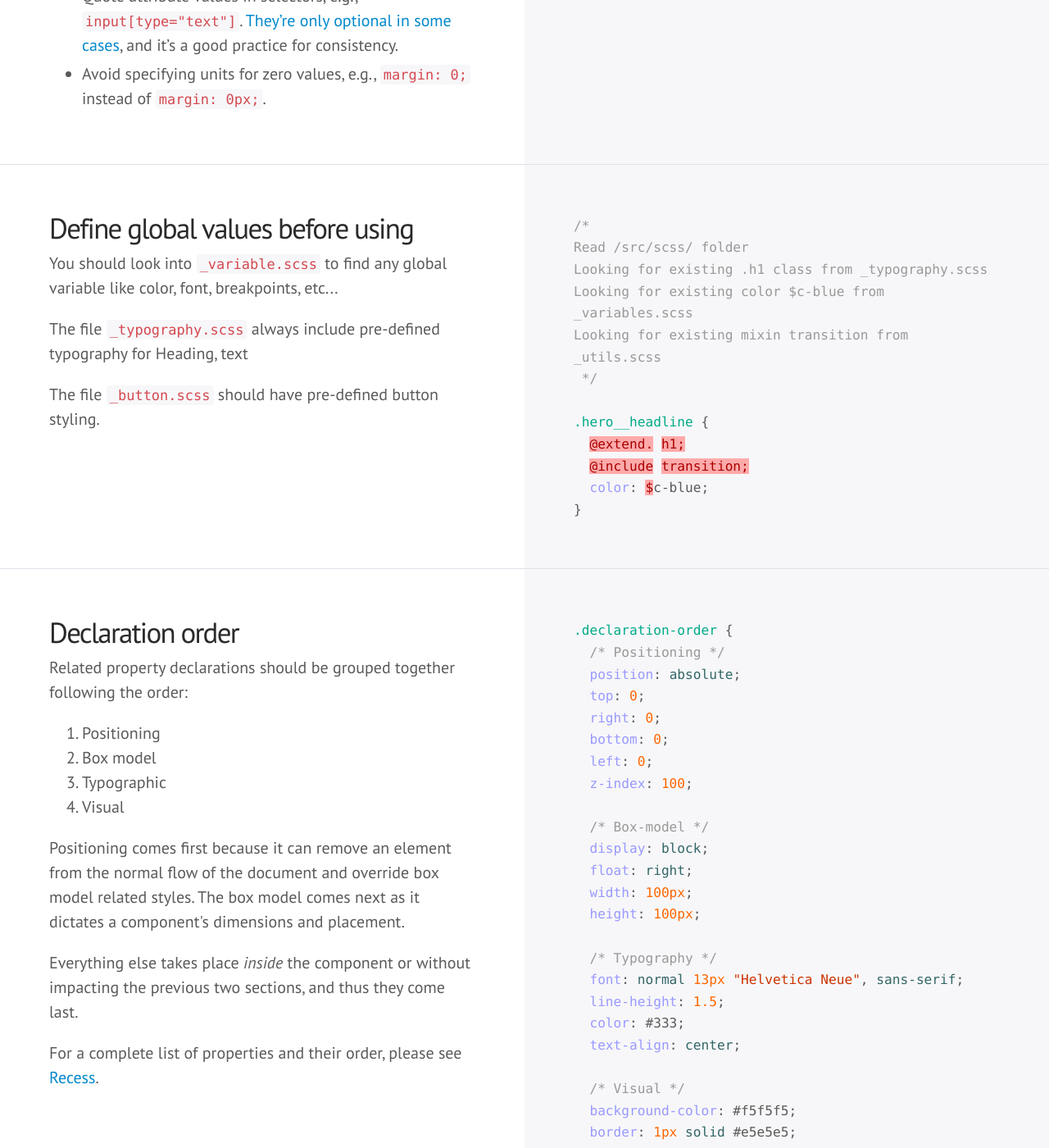
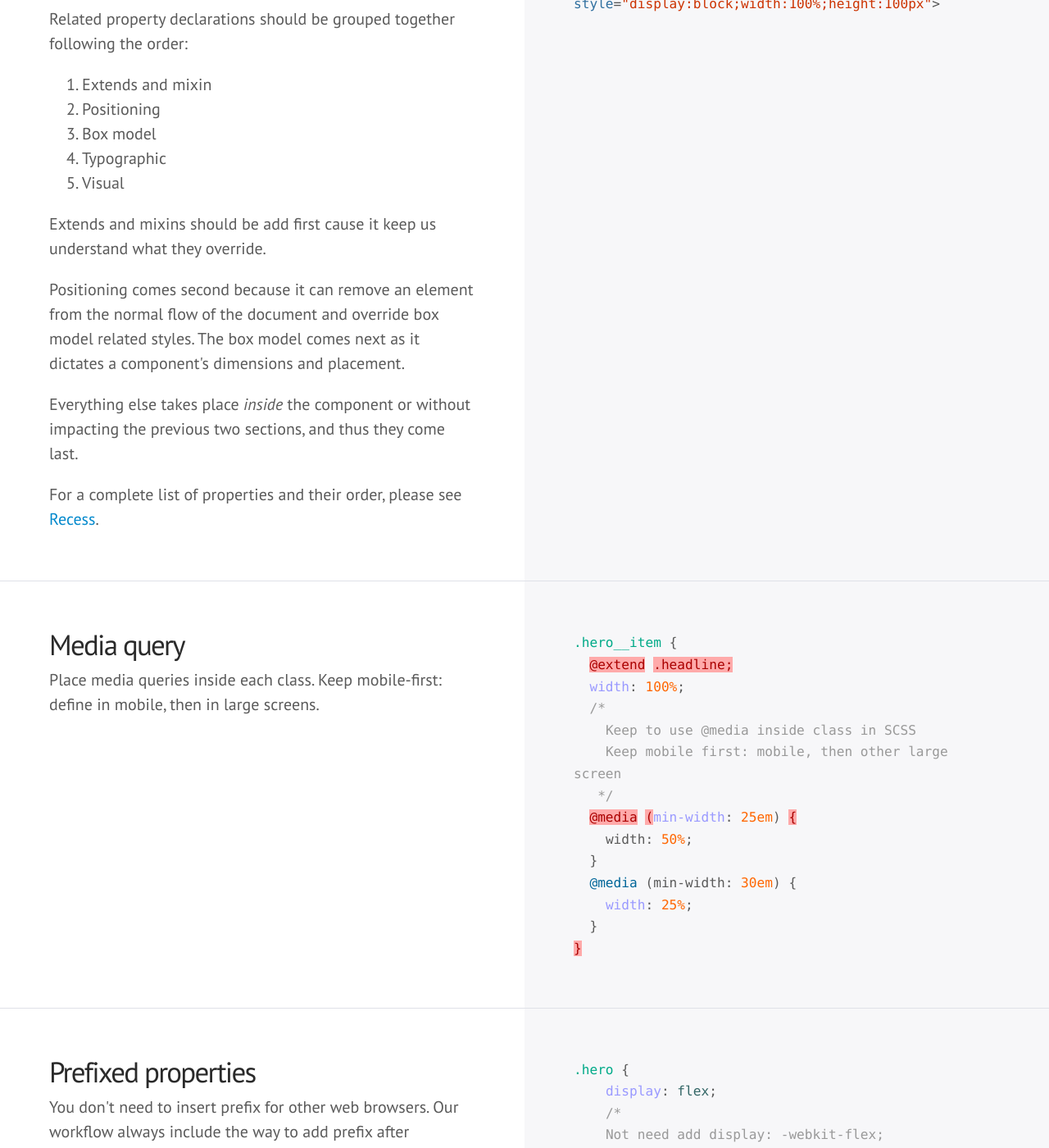
Before and after one commit to Solis-Lab-Solution/code-standards, a Jekyll site: the page built from index.html, in a window 1280 px wide and 1400 px high, scrolled down 5339 px. Shown: the whole window at 82% size. Built offline with Jekyll 4.4.1, drawn with Linux system fonts in a browser that asks for light colours; some web fonts are replaced; Markdown is read by kramdown in place of the engine named in the settings; comment, search, counter and statistics services are not loaded; some of the changed text lies outside the part shown.

Commit message:
Update code organization

```diff
--- a/_includes/css/declaration-order.css
+++ b/_includes/css/declaration-order.scss
@@ -1,4 +1,9 @@
-.declaration-order {
+. {
+  /* Keep extends and mixins in the top */
+  @extend .section;
+  @include transition;
+  /* Then declarations */
+
   /* Positioning */
   position: absolute;
   top: 0;
@@ -8,8 +13,7 @@
   z-index: 100;
 
   /* Box-model */
-  display: block;
-  float: right;
+  display: flex;
   width: 100px;
   height: 100px;
 
--- a/_includes/css/nesting.scss
+++ b/_includes/css/nesting.scss
@@ -1,9 +1,27 @@
-// Without nesting
-.table > thead > tr > th { … }
-.table > thead > tr > td { … }
+/*
+Keep the code clean with BEM
+Avoid nesting if needed until it must be
+The BAD example is below
+*/
 
-// With nesting
-.table > thead > tr {
-  > th { … }
-  > td { … }
+.header__menu {
+  .menu-item {
+    a {
+      color: $c-blue;
+      &:hover {
+        color: $c-black;
+      }
+    }
+  }
 }
+
+/* Optimization for BETTER code */
+
+.header__menu {}
+.header__menu-item {}
+.header__menu-link {
+  color: $c-blue;
+  &:hover {
+    color: $c-black;
+  }
+}
--- a/_includes/css/operators.scss
+++ b/_includes/css/operators.scss
@@ -1,9 +1,9 @@
 // Bad example
 .element {
-  margin: 10px 0 @variable*2 10px;
+  margin: 10px 0 $gutter*2 10px;
 }
 
 // Good example
 .element {
-  margin: 10px 0 (@variable * 2) 10px;
+  margin: 10px 0 ($gutter * 2) 10px;
 }
--- a/_includes/css/organization-comments.css
+++ /dev/null
@@ -1,17 +0,0 @@
-/*
- * Component section heading
- */
-
-.element { ... }
-
-
-/*
- * Component section heading
- *
- * Sometimes you need to include optional context for the entire component. Do that up here if it's important enough.
- */
-
-.element { ... }
-
-/* Contextual sub-component or modifer */
-.element-heading { ... }
--- /dev/null
+++ b/_includes/css/organization-comments.scss
@@ -0,0 +1,19 @@
+/* Add from top parent to child */
+.hero {
+    /* Keep other component (like social-links) below if they are under this hero with other style */
+    .social-links {}
+    /* BAD is below. Don't nesting because .hero--home can override .hero without adding it inside */
+    &.hero--home {}
+}
+
+/* Keep extend class below, don't add it inside .hero class */
+.hero--home {
+    /* Then add any child element needs override */
+    .hero__headline {}
+    .hero__button {}
+}
+
+.hero__container {}
+.hero__headline {}
+.hero__list {}
+.hero__button {}
--- a/index.html
+++ b/index.html
@@ -1,47 +1,6 @@
 ---
 layout: default
 ---
-
-
-<div class="heading" id="toc">
-  <h2>Table of contents</h2>
-</div>
-<div class="section toc">
-  <div class="col">
-    <h4><a href="#html">HTML</a></h4>
-    <ul>
-      <li><a href="#html-syntax">Syntax</a></li>
-      <li><a href="#html-doctype">HTML5 doctype</a></li>
-      <li><a href="#html-lang">Language attribute</a></li>
-      <li><a href="#html-encoding">Character encoding</a></li>
-      <li><a href="#html-ie-compatibility-mode">Internet Explorer compatibility mode</a></li>
-      <li><a href="#html-style-script">CSS and JavaScript includes</a></li>
-      <li><a href="#html-practicality">Practicality over purity</a></li>
-      <li><a href="#html-attribute-order">Attribute order</a></li>
-      <li><a href="#html-boolean-attributes">Boolean attributes</a></li>
-      <li><a href="#html-reducing-markup">Reducing markup</a></li>
-      <li><a href="#html-javascript">JavaScript generated markup</a></li>
-    </ul>
-  </div>
-  <div class="col">
-    <h4><a href="#css">CSS</a></h4>
-    <ul>
-      <li><a href="#css-syntax">CSS syntax</a></li>
-      <li><a href="#css-declaration-order">Declaration order</a></li>
-      <li><a href="#css-import">Don't use @import</a></li>
-      <li><a href="#css-media-queries">Media query placement</a></li>
-      <li><a href="#css-prefixed-properties">Prefixed properties</a></li>
-      <li><a href="#css-single-declarations">Rules with single declarations</a></li>
-      <li><a href="#css-shorthand">Shorthand notation</a></li>
-      <li><a href="#css-nesting">Nesting in Less and Sass</a></li>
-      <li><a href="#css-operators">Operators in Less and Sass</a></li>
-      <li><a href="#css-comments">Comments</a></li>
-      <li><a href="#css-classes">Classes</a></li>
-      <li><a href="#css-selectors">Selectors</a></li>
-      <li><a href="#css-organization">Organization</a></li>
-    </ul>
-  </div>
-</div>
 
 <div class="heading" id="html">
   <h2>HTML</h2>
@@ -173,12 +132,14 @@
     <h3>Declaration order</h3>
     <p>Related property declarations should be grouped together following the order:</p>
     <ol>
+      <li>Extends and mixin</li>
       <li>Positioning</li>
       <li>Box model</li>
       <li>Typographic</li>
       <li>Visual</li>
     </ol>
-    <p>Positioning comes first because it can remove an element from the normal flow of the document and override box model related styles. The box model comes next as it dictates a component's dimensions and placement.</p>
+    <p>Extends and mixins should be add first cause it keep us understand what they override.</p>
+    <p>Positioning comes second because it can remove an element from the normal flow of the document and override box model related styles. The box model comes next as it dictates a component's dimensions and placement.</p>
     <p>Everything else takes place <em>inside</em> the component or without impacting the previous two sections, and thus they come last.</p>
     <p>For a complete list of properties and their order, please see <a href="http://twitter.github.com/recess">Recess</a>.</p>
   </div>
@@ -324,7 +285,7 @@
     </ul>
   </div>
   <div class="col">
-    {% highlight css %}{% include css/organization-comments.css %}{% endhighlight %}
+    {% highlight css %}{% include css/organization-comments.scss %}{% endhighlight %}
   </div>
 </div>
 
```
